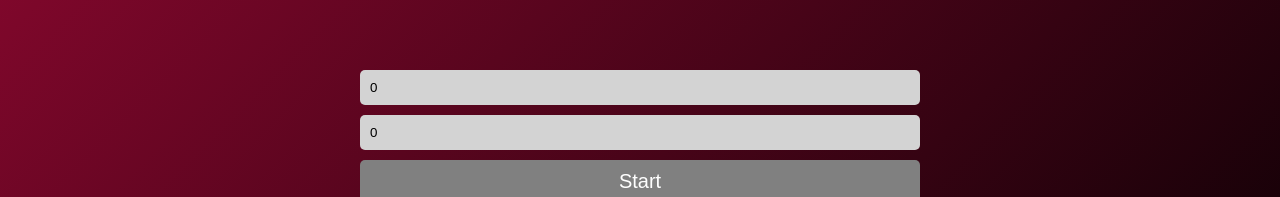
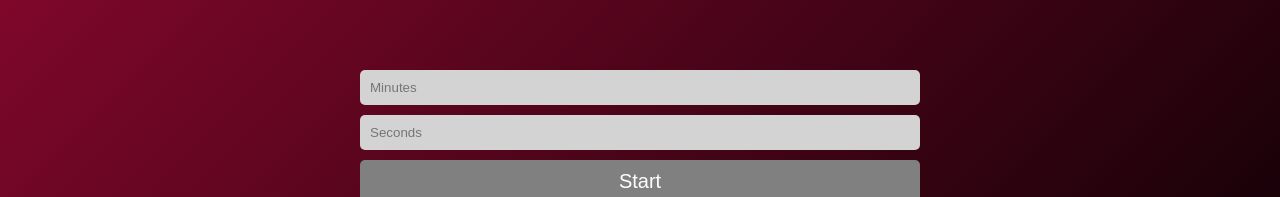
Before and after one commit to WeMoren/CountdownTimer, a React (Vite) app: page / in a window 1280 px wide. Shown: the part 222-419 px from the top of the page. Built offline with nearby package versions, Linux system fonts and the light colour scheme.

Commit message:
modified keyboard shortcut

```diff
--- a/src/Components/CountdownTimer.css
+++ b/src/Components/CountdownTimer.css
@@ -35,7 +35,7 @@ button {
 }
 
 .pulse-effect {
-  animation: pulse 1s linear infinite;
+  animation: pulse 1s linear;
 }
 
 input {
@@ -47,15 +47,20 @@ input {
   background: lightgray;
 }
 
+.redFlash {
+  color: red;
+  animation: pulse 1s linear infinite;
+}
+
 @keyframes pulse {
   0% {
-    transform: scale(1.2);
+    transform: scale(1);
   }
   50% {
-    transform: scale(1);
+    transform: scale(1.04);
   }
   100% {
-    transform: scale(1.2);
+    transform: scale();
   }
 }
 
@@ -69,7 +74,7 @@ input {
   }
 
   .pulse-effect {
-    font-size: 80px;
+    font-size: 150px;
   }
 }
 
@@ -90,10 +95,20 @@ input {
   }
 
   .timeLeft {
-    font-size: 60px;
+    font-size: 100px;
   }
 
   .pulse-effect {
     font-size: 45px;
   }
 }
+
+@media (max-width: 400px) {
+  .timeLeft {
+    font-size: 80px;
+  }
+
+  .pulse-effect {
+    font-size: 35px;
+  }
+}
--- a/src/Components/CountdownTimer.jsx
+++ b/src/Components/CountdownTimer.jsx
@@ -2,8 +2,8 @@ import React from "react";
 import { useState, useEffect, useRef } from "react";
 import "./CountdownTimer.css";
 const CountdownTimer = () => {
-  const [minutes, setMinutes] = useState(0);
-  const [seconds, setSeconds] = useState(0);
+  const [minutes, setMinutes] = useState("");
+  const [seconds, setSeconds] = useState("");
   const [timeLeft, setTimeLeft] = useState(0);
   const [isRunning, setIsRunning] = useState(false);
   const [showInput, setShowInput] = useState(true);
@@ -33,8 +33,8 @@ const CountdownTimer = () => {
     clearInterval(timerRef.current);
     setIsRunning(false);
     setTimeLeft(0);
-    setMinutes(0);
-    setSeconds(0);
+    setMinutes("");
+    setSeconds("");
     setShowInput(true); //show input fields again
   };
 
@@ -44,7 +44,8 @@ const CountdownTimer = () => {
     const handleKey = (e) => {
       const key = e.key.toLowerCase();
 
-      if (document.activeElement.tagName === "INPUT") return;
+      if (document.activeElement.tagName === "INPUT" && e.key !== "Enter")
+        return;
 
       // Start(s)
       if (key === "s") {
@@ -126,7 +127,9 @@ const CountdownTimer = () => {
 
       {timeLeft > 0 ? (
         //if time left, show countdown
-        <h1 className="timeLeft">{formatTime(timeLeft)}</h1>
+        <h1 className={`timeLeft ${timeLeft <= 60 ? "redFlash" : ""}`}>
+          {formatTime(timeLeft)}
+        </h1>
       ) : isRunning ? (
         // if time is zero but timer was running, show TIME UP in red
         <h1 className="pulse-effect">TIME UP!</h1>
```
